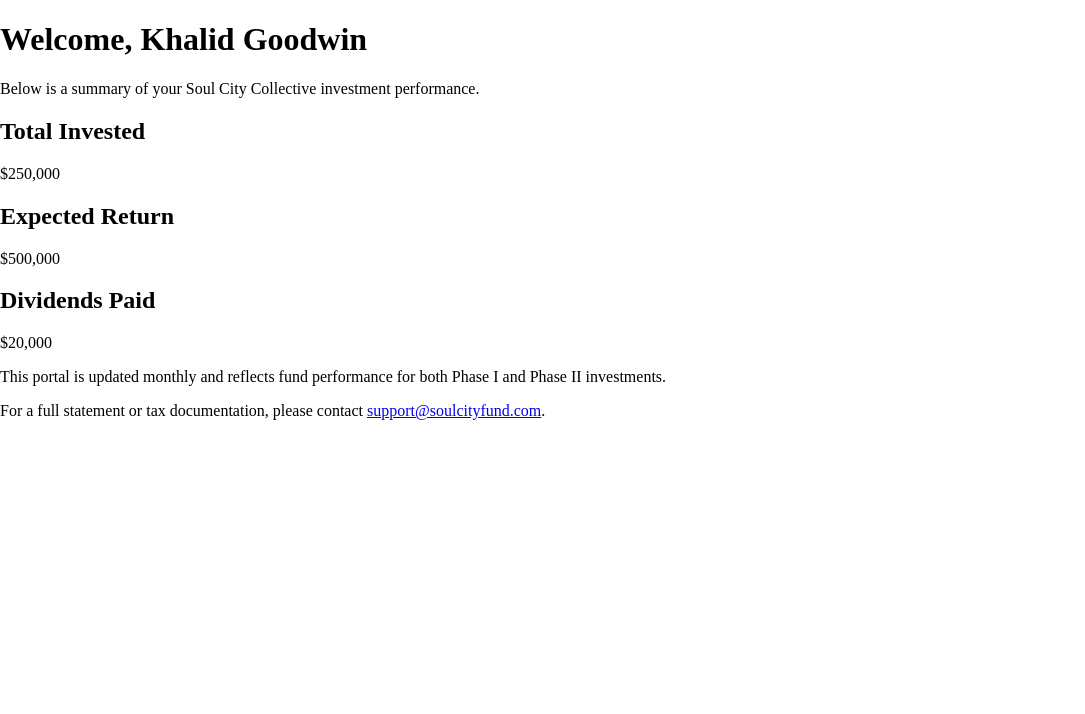
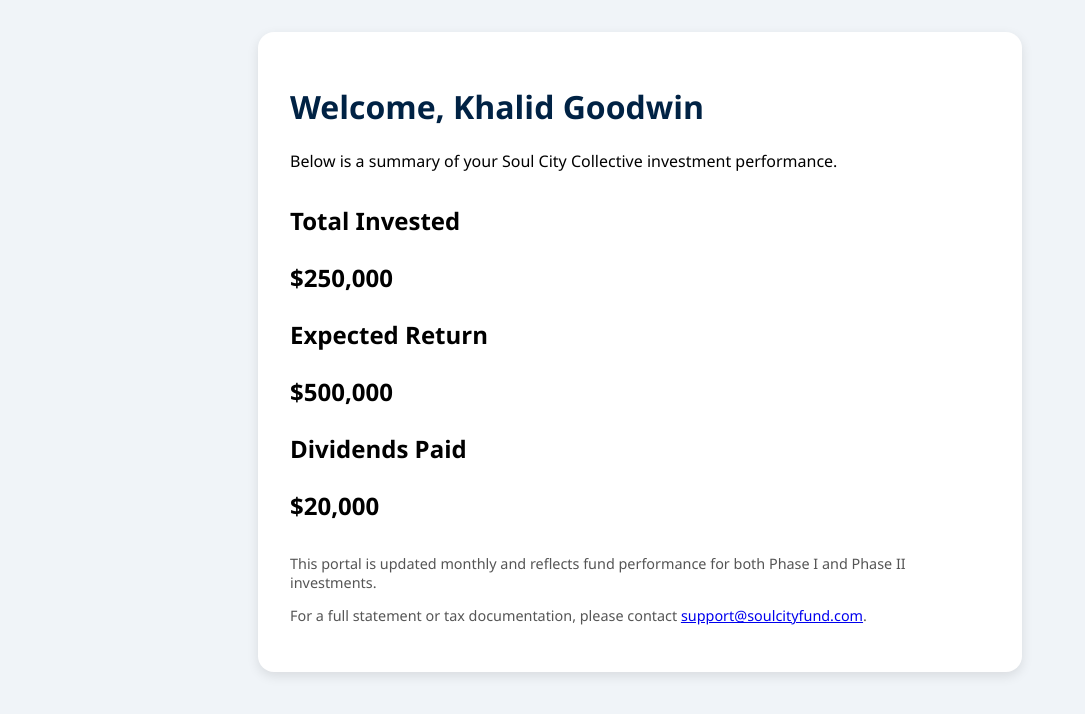
Before and after one commit to kbgoodwin/soulcity-fund, a Next.js app: page / in a window 1280 px wide. Shown: the top 714 px of the page, without its empty margins (0-1085 px from the left). Built offline with nearby package versions, Linux system fonts and the light colour scheme.

Commit message:
Update index.tsx

```diff
--- a/pages/index.tsx
+++ b/pages/index.tsx
@@ -1,53 +1,44 @@
-import React from 'react';
+export default function Home() {
+  return (
+    <div style={{
+      fontFamily: `'Segoe UI', Roboto, sans-serif`,
+      backgroundColor: '#f0f4f8',
+      minHeight: '100vh',
+      padding: '2rem'
+    }}>
+      <div style={{
+        maxWidth: '700px',
+        margin: '0 auto',
+        backgroundColor: 'white',
+        borderRadius: '16px',
+        padding: '2rem',
+        boxShadow: '0 4px 12px rgba(0,0,0,0.1)'
+      }}>
+        <h1 style={{ color: '#002244' }}>Welcome, Khalid Goodwin</h1>
+        <p>Below is a summary of your Soul City Collective investment performance.</p>
 
-export default function InvestorDashboard() {
-  const investor = {
-    name: 'Khalid Goodwin',
-    totalInvested: 250000,
-    expectedReturn: 500000,
-    dividendsPaid: 20000
-  };
-
-  return (
-    <main className="min-h-screen bg-gray-50 py-12 px-4 sm:px-6 lg:px-8">
-      <div className="max-w-4xl mx-auto bg-white rounded-2xl shadow-xl p-8">
-        <h1 className="text-3xl font-bold text-blue-900 mb-2">
-          Welcome, {investor.name}
-        </h1>
-        <p className="text-gray-600 mb-6">
-          Below is a summary of your Soul City Collective investment performance.
-        </p>
-
-        <div className="grid grid-cols-1 md:grid-cols-3 gap-6 mb-6">
-          <div className="bg-gradient-to-r from-blue-100 to-blue-200 p-6 rounded-xl shadow-md">
-            <h2 className="text-lg font-semibold text-gray-700">Total Invested</h2>
-            <p className="text-2xl font-bold text-blue-900">
-              ${investor.totalInvested.toLocaleString()}
-            </p>
-          </div>
-
-          <div className="bg-gradient-to-r from-green-100 to-green-200 p-6 rounded-xl shadow-md">
-            <h2 className="text-lg font-semibold text-gray-700">Expected Return</h2>
-            <p className="text-2xl font-bold text-green-900">
-              ${investor.expectedReturn.toLocaleString()}
-            </p>
-          </div>
-
-          <div className="bg-gradient-to-r from-yellow-100 to-yellow-200 p-6 rounded-xl shadow-md">
-            <h2 className="text-lg font-semibold text-gray-700">Dividends Paid</h2>
-            <p className="text-2xl font-bold text-yellow-900">
-              ${investor.dividendsPaid.toLocaleString()}
-            </p>
-          </div>
+        <div style={{ marginTop: '2rem' }}>
+          <h2>Total Invested</h2>
+          <p style={{ fontSize: '1.5rem', fontWeight: 'bold' }}>$250,000</p>
         </div>
 
-        <div className="text-sm text-gray-500 mt-6">
-          <p>This portal is updated monthly and reflects fund performance for both Phase I and Phase II investments.</p>
-          <p className="mt-2">
-            For a full statement or tax documentation, please contact <a href="mailto:support@soulcityfund.com" className="text-blue-600 underline">support@soulcityfund.com</a>.
-          </p>
+        <div style={{ marginTop: '1rem' }}>
+          <h2>Expected Return</h2>
+          <p style={{ fontSize: '1.5rem', fontWeight: 'bold' }}>$500,000</p>
         </div>
+
+        <div style={{ marginTop: '1rem' }}>
+          <h2>Dividends Paid</h2>
+          <p style={{ fontSize: '1.5rem', fontWeight: 'bold' }}>$20,000</p>
+        </div>
+
+        <p style={{ marginTop: '2rem', fontSize: '0.9rem', color: '#555' }}>
+          This portal is updated monthly and reflects fund performance for both Phase I and Phase II investments.
+        </p>
+        <p style={{ fontSize: '0.9rem', color: '#555' }}>
+          For a full statement or tax documentation, please contact <a href="mailto:support@soulcityfund.com">support@soulcityfund.com</a>.
+        </p>
       </div>
-    </main>
-  );
+    </div>
+  )
 }
```
